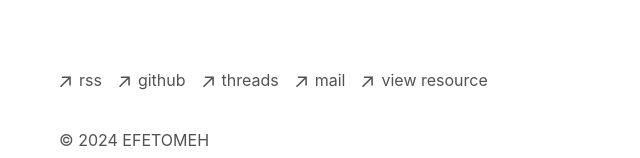
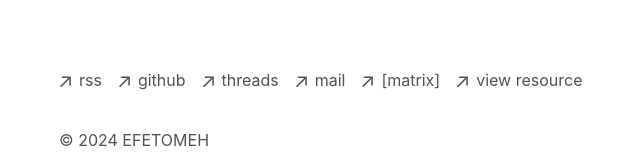
Before and after one commit to i-efe/p, a Next.js app: page / in a window 1280 px wide. Shown: the part 428-586 px from the top of the page, without its empty margins (293-933 px from the left). Built offline with nearby package versions, Linux system fonts and the light colour scheme.

Commit message:
Update footer.tsx

```diff
--- a/app/components/footer.tsx
+++ b/app/components/footer.tsx
@@ -68,6 +68,17 @@
             className="flex items-center transition-all hover:text-neutral-800 dark:hover:text-neutral-100"
             rel="noopener noreferrer"
             target="_blank"
+            href="https://x"
+          >
+            <ArrowIcon />
+            <p className="ml-2 h-7">[matrix]</p>
+          </a>
+        </li>
+        <li>
+          <a
+            className="flex items-center transition-all hover:text-neutral-800 dark:hover:text-neutral-100"
+            rel="noopener noreferrer"
+            target="_blank"
             href="https://www.billwinston.org/"
           >
             <ArrowIcon />
```
